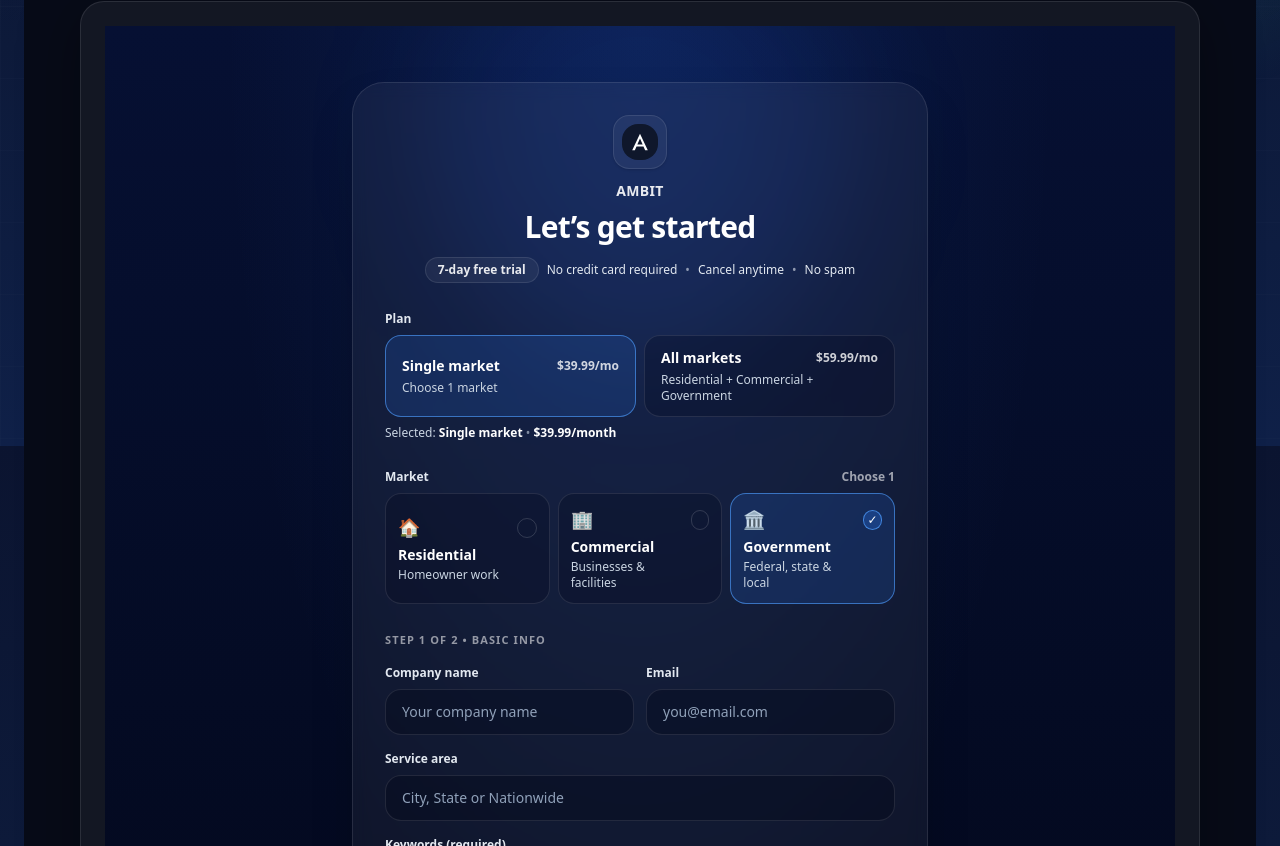
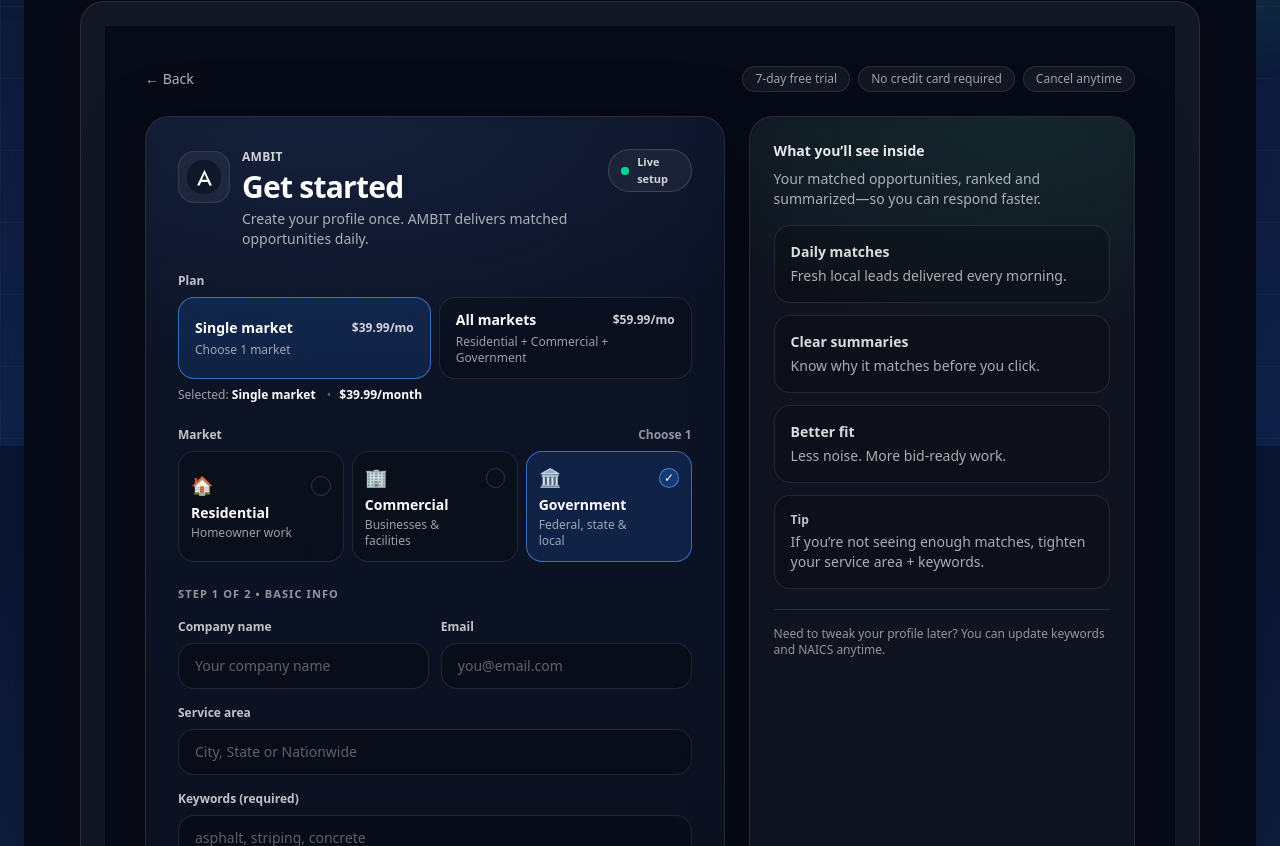
Before and after one commit to seansevrix/ambit, a Next.js app: page /get-started in a window 1280 px wide. Shown: the part 354-1200 px from the top of the page. Built offline with nearby package versions, Linux system fonts and the light colour scheme; no server answers.

Commit message:
Tighten Get Started layout (reduce deadspace)

```diff
--- a/app/get-started/GetStartedClient.tsx
+++ b/app/get-started/GetStartedClient.tsx
@@ -227,45 +227,80 @@ export default function GetStartedClient() {
     }
   }
 
-  const priceLabel = plan === "all" ? `$${PRICE_ALL.toFixed(2)}` : `$${PRICE_SINGLE.toFixed(2)}`;
+  const priceLabel =
+    plan === "all"
+      ? `$${PRICE_ALL.toFixed(2)}`
+      : `$${PRICE_SINGLE.toFixed(2)}`;
 
   return (
-    <div className="relative min-h-screen overflow-hidden bg-gradient-to-b from-[#061033] via-[#040b24] to-[#020617] text-slate-100">
-      {/* soft background glow */}
-      <div className="pointer-events-none absolute inset-0">
-        <div className="absolute -top-24 left-1/2 h-[420px] w-[420px] -translate-x-1/2 rounded-full bg-blue-600/10 blur-3xl" />
-        <div className="absolute -bottom-32 right-[-80px] h-[520px] w-[520px] rounded-full bg-indigo-500/10 blur-3xl" />
-        <div className="absolute inset-0 bg-[radial-gradient(ellipse_at_top,rgba(59,130,246,0.12),transparent_55%)]" />
+    <div className="min-h-screen bg-[#070B18] text-white">
+      {/* Background glow + subtle grid */}
+      <div className="pointer-events-none fixed inset-0 -z-10">
+        <div className="absolute inset-0 bg-[radial-gradient(900px_600px_at_20%_0%,rgba(26,79,163,0.25),transparent_60%)]" />
+        <div className="absolute inset-0 bg-[radial-gradient(800px_520px_at_80%_25%,rgba(52,211,153,0.16),transparent_55%)]" />
+        <div className="absolute inset-0 opacity-[0.06] [background-image:linear-gradient(to_right,rgba(255,255,255,0.25)_1px,transparent_1px),linear-gradient(to_bottom,rgba(255,255,255,0.25)_1px,transparent_1px)] [background-size:72px_72px]" />
+        <div className="absolute inset-0 bg-gradient-to-b from-white/[0.03] via-transparent to-transparent" />
       </div>
 
-      <div className="relative mx-auto max-w-6xl px-6 py-14">
-        {/* centered card like the screenshot */}
-        <div className="mx-auto w-full max-w-xl rounded-[32px] border border-white/10 bg-white/5 p-8 shadow-2xl backdrop-blur">
-          {/* header */}
-          <div className="flex flex-col items-center text-center">
-            <div className="mb-3 rounded-2xl border border-white/10 bg-white/5 p-2 shadow-sm">
-              <AmbitMark size={36} />
-            </div>
-            <div className="text-sm font-semibold tracking-wide text-white/90">AMBIT</div>
-            <h1 className="mt-2 text-3xl font-semibold tracking-tight text-white">
-              Let’s get started
-            </h1>
+      <div className="mx-auto max-w-[1200px] px-6 py-10 lg:px-10">
+        {/* Top bar */}
+        <div className="flex items-center justify-between">
+          <Link href="/" className="text-sm text-white/70 hover:text-white">
+            ← Back
+          </Link>
 
-            <div className="mt-3 inline-flex flex-wrap items-center justify-center gap-2 text-xs text-slate-200">
-              <span className="rounded-full border border-white/10 bg-white/5 px-3 py-1 font-semibold text-white/90">
+          <div className="hidden sm:flex items-center gap-2 text-xs text-white/60">
+            <span className="rounded-full border border-white/10 bg-white/5 px-3 py-1">
               7-day free trial
             </span>
-              <span>No credit card required</span>
-              <span className="opacity-60">•</span>
-              <span>Cancel anytime</span>
-              <span className="opacity-60">•</span>
-              <span>No spam</span>
+            <span className="rounded-full border border-white/10 bg-white/5 px-3 py-1">
+              No credit card required
+            </span>
+            <span className="rounded-full border border-white/10 bg-white/5 px-3 py-1">
+              Cancel anytime
+            </span>
           </div>
         </div>
 
-          {/* plan toggle (clean, compact) */}
-          <div className="mt-7">
-            <div className="mb-2 text-xs font-semibold text-slate-200">Plan</div>
+        {/* Grid: form + right rail */}
+        <div className="mt-6 grid gap-6 lg:grid-cols-[1.2fr_0.8fr]">
+          {/* LEFT: main card */}
+          <div className="relative overflow-hidden rounded-3xl border border-white/10 bg-white/5 shadow-[0_10px_60px_rgba(0,0,0,0.35)] backdrop-blur">
+            <div className="pointer-events-none absolute inset-0 bg-[radial-gradient(900px_420px_at_30%_0%,rgba(110,168,255,0.22),transparent_60%)]" />
+            <div className="pointer-events-none absolute inset-0 bg-gradient-to-b from-[#08122B]/60 via-[#070F22]/55 to-[#060A16]/65" />
+
+            <div className="relative p-6 sm:p-8">
+              {/* Header */}
+              <div className="flex items-start justify-between gap-4">
+                <div className="flex items-start gap-3">
+                  <div className="mt-0.5 rounded-2xl border border-white/10 bg-white/5 p-2">
+                    <AmbitMark size={34} />
+                  </div>
+                  <div>
+                    <div className="text-xs font-semibold tracking-wide text-white/80">
+                      AMBIT
+                    </div>
+                    <h1 className="mt-1 text-2xl font-semibold tracking-tight text-white sm:text-3xl">
+                      Get started
+                    </h1>
+                    <p className="mt-1 text-sm text-white/65">
+                      Create your profile once. AMBIT delivers matched opportunities daily.
+                    </p>
+                  </div>
+                </div>
+
+                <span className="hidden sm:inline-flex items-center gap-2 rounded-full border border-white/15 bg-white/5 px-3 py-1 text-[11px] font-semibold text-white/80">
+                  <span className="relative flex h-2 w-2">
+                    <span className="absolute inline-flex h-full w-full animate-ping rounded-full bg-emerald-400/60" />
+                    <span className="relative inline-flex h-2 w-2 rounded-full bg-emerald-400" />
+                  </span>
+                  Live setup
+                </span>
+              </div>
+
+              {/* Plan */}
+              <div className="mt-6">
+                <div className="mb-2 text-xs font-semibold text-white/75">Plan</div>
                 <div className="grid gap-2 sm:grid-cols-2">
                   <button
                     type="button"
@@ -274,14 +309,16 @@ export default function GetStartedClient() {
                       "rounded-2xl border px-4 py-3 text-left transition",
                       plan === "single"
                         ? "border-blue-400/60 bg-blue-500/15"
-                    : "border-white/10 bg-slate-950/25 hover:bg-slate-950/35",
+                        : "border-white/10 bg-black/20 hover:bg-black/30",
                     ].join(" ")}
                   >
                     <div className="flex items-center justify-between">
                       <div className="text-sm font-semibold text-white">Single market</div>
-                  <div className="text-xs font-semibold text-white/80">$39.99/mo</div>
+                      <div className="text-xs font-semibold text-white/80">
+                        ${PRICE_SINGLE.toFixed(2)}/mo
                       </div>
-                <div className="mt-1 text-xs text-slate-300">Choose 1 market</div>
+                    </div>
+                    <div className="mt-1 text-xs text-white/60">Choose 1 market</div>
                   </button>
 
                   <button
@@ -291,48 +328,57 @@ export default function GetStartedClient() {
                       "rounded-2xl border px-4 py-3 text-left transition",
                       plan === "all"
                         ? "border-blue-400/60 bg-blue-500/15"
-                    : "border-white/10 bg-slate-950/25 hover:bg-slate-950/35",
+                        : "border-white/10 bg-black/20 hover:bg-black/30",
                     ].join(" ")}
                   >
                     <div className="flex items-center justify-between">
                       <div className="text-sm font-semibold text-white">All markets</div>
-                  <div className="text-xs font-semibold text-white/80">$59.99/mo</div>
+                      <div className="text-xs font-semibold text-white/80">
+                        ${PRICE_ALL.toFixed(2)}/mo
                       </div>
-                <div className="mt-1 text-xs text-slate-300">Residential + Commercial + Government</div>
+                    </div>
+                    <div className="mt-1 text-xs text-white/60">
+                      Residential + Commercial + Government
+                    </div>
                   </button>
                 </div>
 
-            <div className="mt-2 text-xs text-slate-300">
-              Selected: <span className="font-semibold text-white">{plan === "all" ? "All markets" : "Single market"}</span>{" "}
-              <span className="opacity-60">•</span>{" "}
+                <div className="mt-2 text-xs text-white/60">
+                  Selected:{" "}
+                  <span className="font-semibold text-white">
+                    {plan === "all" ? "All markets" : "Single market"}
+                  </span>{" "}
+                  <span className="mx-2 text-white/30">•</span>
                   <span className="font-semibold text-white">{priceLabel}/month</span>
                 </div>
               </div>
 
-          {/* Market selection (simple, not gated) */}
-          <div className="mt-7">
+              {/* Markets */}
+              <div className="mt-6">
                 <div className="mb-2 flex items-center justify-between">
-              <div className="text-xs font-semibold text-slate-200">Market</div>
+                  <div className="text-xs font-semibold text-white/75">Market</div>
                   {plan === "all" ? (
                     <button
                       type="button"
                       onClick={() => {
                         setSegmentsTouched(true);
-                    setSegments(new Set<SegmentKey>(["residential", "commercial", "government"]));
+                        setSegments(
+                          new Set<SegmentKey>(["residential", "commercial", "government"])
+                        );
                       }}
-                  className="text-xs font-semibold text-white/70 underline decoration-white/20 underline-offset-4 hover:text-white hover:decoration-white/50"
+                      className="text-xs font-semibold text-white/65 underline decoration-white/20 underline-offset-4 hover:text-white"
                     >
                       Select all
                     </button>
                   ) : (
-                <div className="text-xs font-semibold text-white/60">Choose 1</div>
+                    <div className="text-xs font-semibold text-white/55">Choose 1</div>
                   )}
                 </div>
 
                 <div className="grid gap-2 sm:grid-cols-3">
                   {SEGMENTS.map((s) => {
                     const active = segments.has(s.key);
-                const disabled = plan === "all"; // all plan implies all 3
+                    const disabled = plan === "all";
 
                     return (
                       <button
@@ -345,7 +391,12 @@ export default function GetStartedClient() {
                               if (prev.size === 1 && prev.has(s.key)) return prev;
                               return new Set<SegmentKey>([s.key]);
                             }
-                        if (plan === "all") return new Set<SegmentKey>(["residential", "commercial", "government"]);
+                            if (plan === "all")
+                              return new Set<SegmentKey>([
+                                "residential",
+                                "commercial",
+                                "government",
+                              ]);
                             return toggleSet(prev, s.key);
                           });
                         }}
@@ -353,7 +404,7 @@ export default function GetStartedClient() {
                           "rounded-2xl border px-3 py-3 text-left transition",
                           active
                             ? "border-blue-400/60 bg-blue-500/15"
-                        : "border-white/10 bg-slate-950/25 hover:bg-slate-950/35",
+                            : "border-white/10 bg-black/20 hover:bg-black/30",
                           disabled ? "opacity-95" : "",
                         ].join(" ")}
                         aria-disabled={disabled}
@@ -361,8 +412,10 @@ export default function GetStartedClient() {
                         <div className="flex items-start justify-between gap-2">
                           <div>
                             <div className="text-[18px]">{s.icon}</div>
-                        <div className="mt-1 text-sm font-semibold text-white">{s.label}</div>
-                        <div className="mt-0.5 text-xs text-slate-300">{s.hint}</div>
+                            <div className="mt-1 text-sm font-semibold text-white">
+                              {s.label}
+                            </div>
+                            <div className="mt-0.5 text-xs text-white/60">{s.hint}</div>
                           </div>
 
                           <div
@@ -390,7 +443,7 @@ export default function GetStartedClient() {
 
               {/* Form */}
               <form
-            className="mt-7 grid gap-4"
+                className="mt-6 grid gap-4"
                 onSubmit={(e) => {
                   e.preventDefault();
                   if (!loading && canSubmit) createCustomer();
@@ -403,7 +456,7 @@ export default function GetStartedClient() {
                 <div className="grid gap-3 md:grid-cols-2">
                   <Field label="Company name">
                     <input
-                  className="w-full rounded-2xl border border-white/10 bg-slate-950/35 px-4 py-3 text-sm text-white placeholder:text-slate-400 outline-none focus:border-blue-400/60 focus:ring-2 focus:ring-blue-500/20"
+                      className="w-full rounded-2xl border border-white/10 bg-black/25 px-4 py-3 text-sm text-white placeholder:text-white/35 outline-none focus:border-blue-400/60 focus:ring-2 focus:ring-blue-500/20"
                       value={companyName}
                       onChange={(e) => setCompanyName(e.target.value)}
                       placeholder="Your company name"
@@ -414,19 +467,18 @@ export default function GetStartedClient() {
                   <Field label="Email">
                     <input
                       type="email"
-                  className="w-full rounded-2xl border border-white/10 bg-slate-950/35 px-4 py-3 text-sm text-white placeholder:text-slate-400 outline-none focus:border-blue-400/60 focus:ring-2 focus:ring-blue-500/20"
+                      className="w-full rounded-2xl border border-white/10 bg-black/25 px-4 py-3 text-sm text-white placeholder:text-white/35 outline-none focus:border-blue-400/60 focus:ring-2 focus:ring-blue-500/20"
                       value={email}
                       onChange={(e) => setEmail(e.target.value)}
                       placeholder="you@email.com"
                       autoComplete="email"
                     />
-                {/* ✅ removed the “We only use this…” line */}
                   </Field>
                 </div>
 
                 <Field label="Service area">
                   <input
-                className="w-full rounded-2xl border border-white/10 bg-slate-950/35 px-4 py-3 text-sm text-white placeholder:text-slate-400 outline-none focus:border-blue-400/60 focus:ring-2 focus:ring-blue-500/20"
+                    className="w-full rounded-2xl border border-white/10 bg-black/25 px-4 py-3 text-sm text-white placeholder:text-white/35 outline-none focus:border-blue-400/60 focus:ring-2 focus:ring-blue-500/20"
                     value={serviceArea}
                     onChange={(e) => setServiceArea(e.target.value)}
                     placeholder="City, State or Nationwide"
@@ -436,19 +488,19 @@ export default function GetStartedClient() {
 
                 <Field label="Keywords (required)">
                   <input
-                className="w-full rounded-2xl border border-white/10 bg-slate-950/35 px-4 py-3 text-sm text-white placeholder:text-slate-400 outline-none focus:border-blue-400/60 focus:ring-2 focus:ring-blue-500/20"
+                    className="w-full rounded-2xl border border-white/10 bg-black/25 px-4 py-3 text-sm text-white placeholder:text-white/35 outline-none focus:border-blue-400/60 focus:ring-2 focus:ring-blue-500/20"
                     value={keywords}
                     onChange={(e) => setKeywords(e.target.value)}
                     placeholder="asphalt, striping, concrete"
                   />
-              <div className="mt-2 text-xs text-slate-300">
+                  <div className="mt-2 text-xs text-white/55">
                     Think services + equipment + materials.
                   </div>
                 </Field>
 
                 <Field label="NAICS codes (optional)">
                   <input
-                className="w-full rounded-2xl border border-white/10 bg-slate-950/35 px-4 py-3 text-sm text-white placeholder:text-slate-400 outline-none focus:border-blue-400/60 focus:ring-2 focus:ring-blue-500/20"
+                    className="w-full rounded-2xl border border-white/10 bg-black/25 px-4 py-3 text-sm text-white placeholder:text-white/35 outline-none focus:border-blue-400/60 focus:ring-2 focus:ring-blue-500/20"
                     value={naicsInput}
                     onChange={(e) => setNaicsInput(e.target.value)}
                     onBlur={() => setNaicsTouched(true)}
@@ -456,10 +508,13 @@ export default function GetStartedClient() {
                     inputMode="text"
                   />
 
-              <div className="mt-2 text-xs text-slate-300">
+                  <div className="mt-2 text-xs text-white/55">
                     NAICS improves accuracy, but keywords are enough to start.
                     {govSelected ? (
-                  <span className="text-white/80 font-semibold"> (For Government, NAICS helps a lot.)</span>
+                      <span className="font-semibold text-white/80">
+                        {" "}
+                        (For Government, NAICS helps a lot.)
+                      </span>
                     ) : null}
                   </div>
 
@@ -486,13 +541,19 @@ export default function GetStartedClient() {
                   </div>
                 ) : null}
 
-            <div className="text-xs text-slate-300">
+                <div className="text-xs text-white/60">
                   By continuing, you agree to our{" "}
-              <Link href="/terms" className="font-semibold text-white/85 underline decoration-white/25 underline-offset-4 hover:text-white">
+                  <Link
+                    href="/terms"
+                    className="font-semibold text-white/85 underline decoration-white/25 underline-offset-4 hover:text-white"
+                  >
                     Terms
                   </Link>{" "}
                   and{" "}
-              <Link href="/privacy" className="font-semibold text-white/85 underline decoration-white/25 underline-offset-4 hover:text-white">
+                  <Link
+                    href="/privacy"
+                    className="font-semibold text-white/85 underline decoration-white/25 underline-offset-4 hover:text-white"
+                  >
                     Privacy Policy
                   </Link>
                   .
@@ -501,22 +562,56 @@ export default function GetStartedClient() {
                 <button
                   type="submit"
                   disabled={!canSubmit || loading}
-              className="mt-1 inline-flex w-full items-center justify-center rounded-2xl bg-blue-600 px-5 py-3 text-sm font-semibold text-white shadow-lg shadow-blue-600/20 hover:bg-blue-500 disabled:cursor-not-allowed disabled:opacity-50"
+                  className="mt-1 inline-flex w-full items-center justify-center rounded-2xl bg-[#1A4FA3] px-5 py-3 text-sm font-semibold text-white hover:bg-[#15428B] disabled:cursor-not-allowed disabled:opacity-50"
                 >
                   {loading ? "Creating…" : "Continue"}
                 </button>
 
-            <div className="text-center text-xs text-slate-300">
+                <div className="text-center text-xs text-white/55">
                   No credit card required • Cancel anytime • No spam
                 </div>
 
                 <div className="pt-2 text-center text-sm text-white/70">
                   Already have an account?{" "}
-              <Link href="/login" className="font-semibold text-white underline decoration-white/25 underline-offset-4 hover:decoration-white/50">
+                  <Link
+                    href="/login"
+                    className="font-semibold text-white underline decoration-white/25 underline-offset-4 hover:decoration-white/50"
+                  >
                     Sign in
                   </Link>
                 </div>
               </form>
+            </div>
+          </div>
+
+          {/* RIGHT: info rail */}
+          <aside className="relative overflow-hidden rounded-3xl border border-white/10 bg-white/[0.04] p-6 shadow-[0_10px_60px_rgba(0,0,0,0.25)] backdrop-blur">
+            <div className="pointer-events-none absolute inset-0 bg-[radial-gradient(700px_360px_at_70%_0%,rgba(52,211,153,0.10),transparent_60%)]" />
+            <div className="relative">
+              <h3 className="text-sm font-semibold text-white/90">
+                What you’ll see inside
+              </h3>
+              <p className="mt-2 text-sm text-white/65">
+                Your matched opportunities, ranked and summarized—so you can respond faster.
+              </p>
+
+              <div className="mt-4 grid gap-3">
+                <InfoCard title="Daily matches" desc="Fresh local leads delivered every morning." />
+                <InfoCard title="Clear summaries" desc="Know why it matches before you click." />
+                <InfoCard title="Better fit" desc="Less noise. More bid-ready work." />
+                <div className="rounded-2xl border border-white/10 bg-black/20 p-4">
+                  <div className="text-xs font-semibold text-white/75">Tip</div>
+                  <div className="mt-1 text-sm text-white/65">
+                    If you’re not seeing enough matches, tighten your service area + keywords.
+                  </div>
+                </div>
+              </div>
+
+              <div className="mt-5 border-t border-white/10 pt-4 text-xs text-white/55">
+                Need to tweak your profile later? You can update keywords and NAICS anytime.
+              </div>
+            </div>
+          </aside>
         </div>
       </div>
     </div>
@@ -526,8 +621,17 @@ export default function GetStartedClient() {
 function Field({ label, children }: { label: string; children: ReactNode }) {
   return (
     <label className="grid gap-2 text-left">
-      <div className="text-xs font-semibold text-slate-200">{label}</div>
+      <div className="text-xs font-semibold text-white/75">{label}</div>
       {children}
     </label>
   );
 }
+
+function InfoCard({ title, desc }: { title: string; desc: string }) {
+  return (
+    <div className="rounded-2xl border border-white/10 bg-black/20 p-4">
+      <div className="text-sm font-semibold text-white/85">{title}</div>
+      <div className="mt-1 text-sm text-white/65">{desc}</div>
+    </div>
+  );
+}
```
Lines whose indentation alone changed are shown as unchanged.
